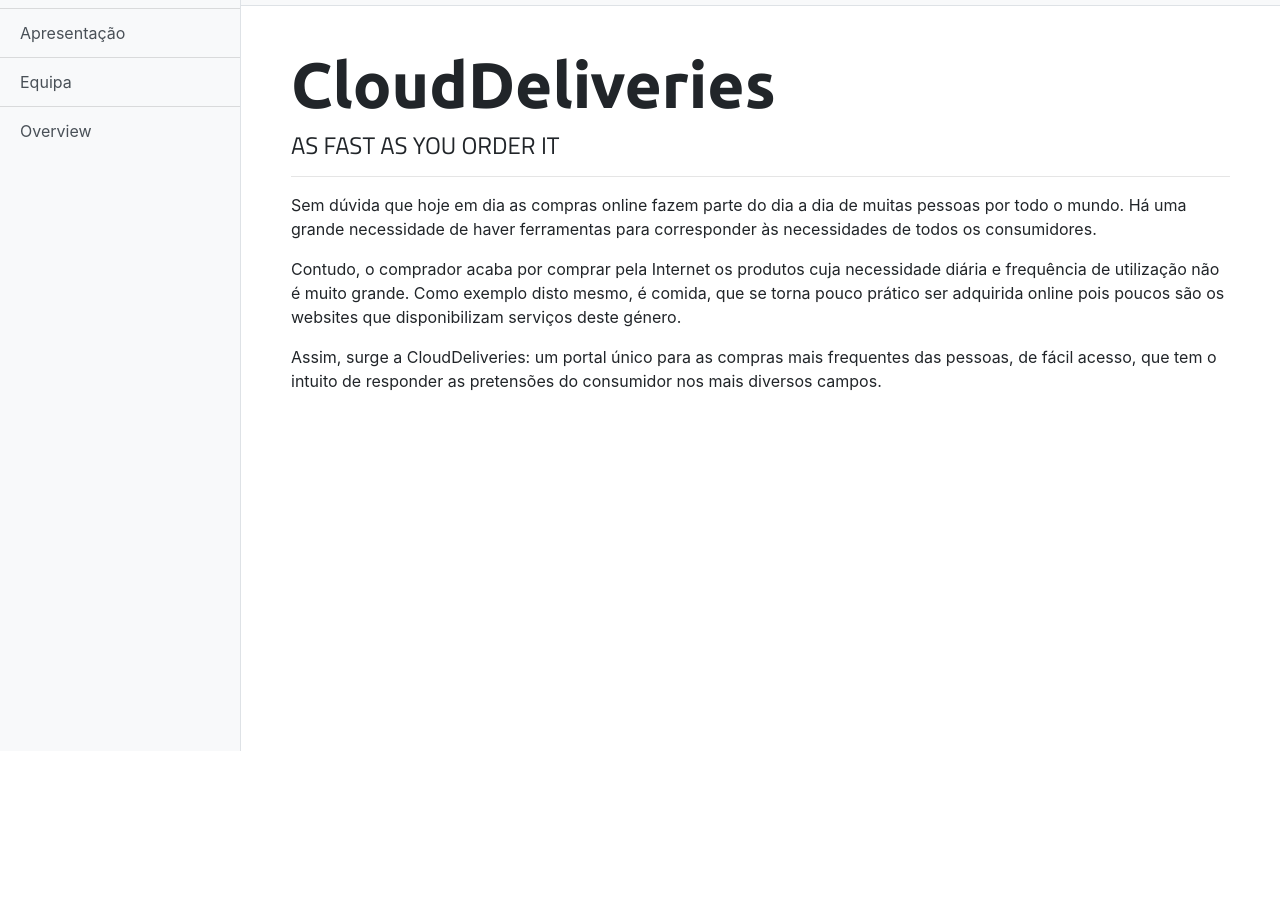
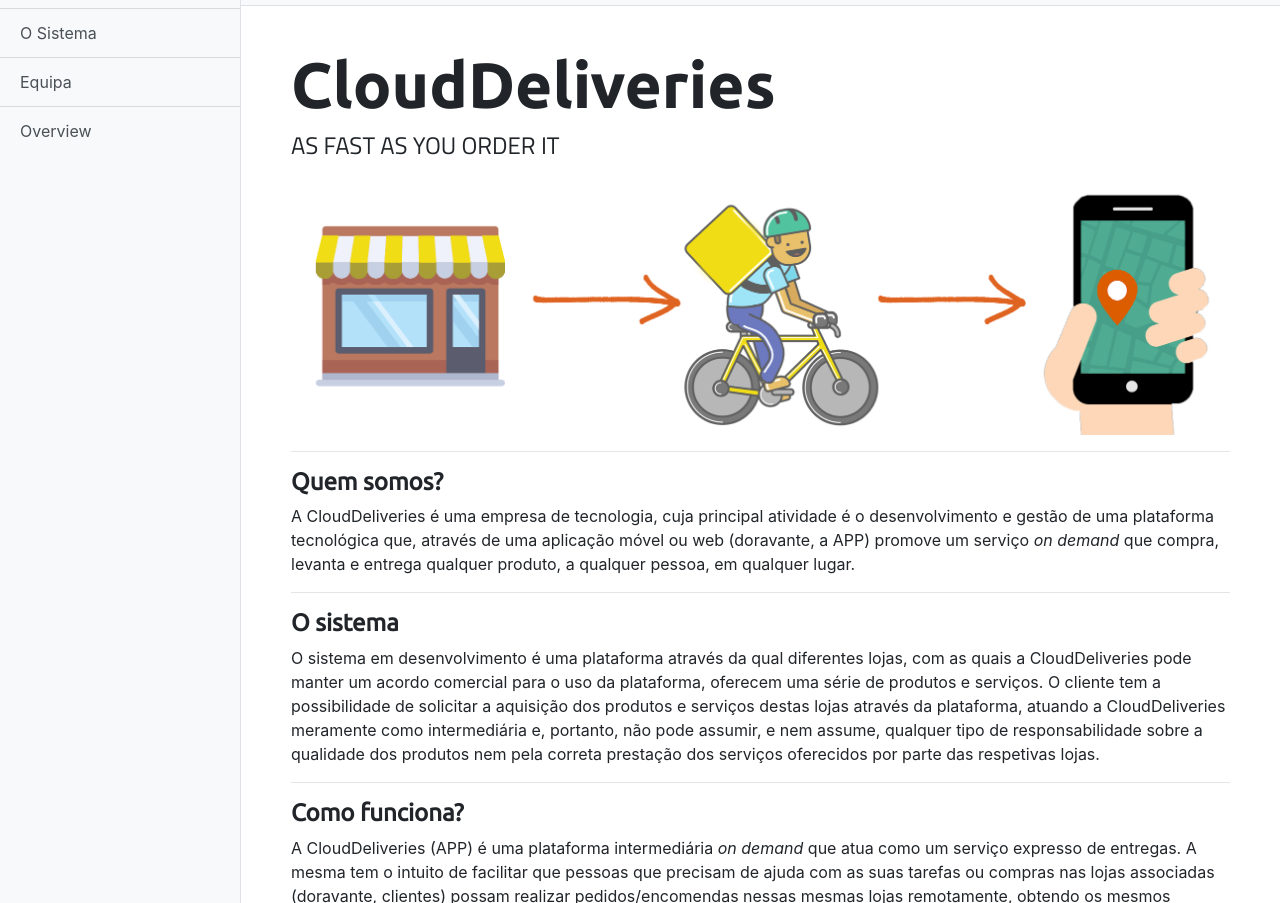
Before and after one commit to DNTM2802/microsite-system-modeling-and-analysis, a website: page index.html in a window 1280 px wide. Shown: the part 49-952 px from the top of the page. Before the commit the page ends 800 px from the top, so only its background shows below. Drawn offline with Linux system fonts and the light colour scheme.

Commit message:
Update files

```diff
--- a/index.html
+++ b/index.html
@@ -8,13 +8,15 @@
   <meta name="description" content="">
   <meta name="author" content="">
 
-  <title>CloudDeliveries</title>
+  <title>CloudDeliveries | O Sistema</title>
 
   <!-- Bootstrap core CSS -->
   <link href="vendor/bootstrap/css/bootstrap.min.css" rel="stylesheet">
 
   <!-- Custom styles for this template -->
   <link href="css/simple-sidebar.css" rel="stylesheet">
+  <link rel="stylesheet" href="https://use.fontawesome.com/releases/v5.7.2/css/all.css"
+    integrity="sha384-fnmOCqbTlWIlj8LyTjo7mOUStjsKC4pOpQbqyi7RrhN7udi9RwhKkMHpvLbHG9Sr" crossorigin="anonymous">
 
 </head>
 <style>
@@ -22,16 +24,27 @@
     font-family: Ubuntu-Bold;
     src: url(fonts/ubuntu-b.ttf);
   }
+
   @font-face {
     font-family: Titillium;
     src: url(fonts/titilliumweb-regular.ttf);
   }
+
   @font-face {
     font-family: Ubuntu-Regular;
     src: url(fonts/ubuntu-r.ttf);
   }
 
+  h1,
+  h3,
+  h4,
+  h5 {
+    font-family: Ubuntu-Regular;
+    src: url(fonts/ubuntu-r.ttf);
+    font-weight: bold;
+  }
 </style>
+
 <body>
 
   <div class="d-flex" id="wrapper">
@@ -40,7 +53,7 @@
     <div class="bg-light border-right" id="sidebar-wrapper">
       <div class="sidebar-heading"><img src="logos/logo_simple_bw.png" width="175px"> </div>
       <div class="list-group list-group-flush">
-        <a href="index.html" class="list-group-item list-group-item-action bg-light">Apresentação</a>
+        <a href="index.html" class="list-group-item list-group-item-action bg-light">O Sistema</a>
         <a href="equipa.html" class="list-group-item list-group-item-action bg-light">Equipa</a>
         <a href="overview.html" class="list-group-item list-group-item-action bg-light">Overview</a>
       </div>
@@ -85,15 +98,37 @@
       <div class="container-fluid" style="padding-left:50px; padding-right:50px;padding-top: 40px">
         <h1 style="font-family:Ubuntu-Bold;font-size: 4rem">CloudDeliveries</h1>
         <h2 style="font-family:Titillium;font-size: 1.5rem">AS FAST AS YOU ORDER IT</h2>
+        <img src="images/CD_1.png" style="width:100%">
         <hr>
-        <p>Sem dúvida que hoje em dia as compras online fazem parte do dia a dia de muitas pessoas por todo o mundo. Há
-          uma grande necessidade de haver ferramentas para corresponder às necessidades de todos os consumidores.
-          <p>Contudo, o comprador acaba por comprar pela Internet os produtos cuja necessidade diária e frequência de
-            utilização não é muito grande. Como exemplo disto mesmo, é comida, que se torna pouco prático ser adquirida
-            online pois poucos são os websites que disponibilizam serviços deste género.</p>
-          <p>Assim, surge a CloudDeliveries: um portal único para as compras mais frequentes das pessoas, de fácil
-            acesso, que tem o intuito de responder as pretensões do consumidor nos mais diversos campos.</p>
+        <h4>Quem somos?</h4>
+        <p>A CloudDeliveries é uma empresa de tecnologia, cuja principal atividade é o desenvolvimento e gestão de uma
+          plataforma tecnológica que, através de uma aplicação móvel ou web (doravante, a APP) promove um serviço <i>on
+            demand</i> que compra, levanta e entrega qualquer produto, a qualquer pessoa, em qualquer lugar.</p>
+        <hr>
+        <h4>O sistema</h4>
+        <p>O sistema em desenvolvimento é uma plataforma através da qual diferentes lojas, com as quais a
+          CloudDeliveries pode manter um acordo comercial para o uso da plataforma, oferecem uma série de produtos e
+          serviços. O cliente tem a possibilidade de solicitar a aquisição dos produtos e serviços destas lojas
+          através da plataforma, atuando a CloudDeliveries meramente como intermediária e, portanto, não pode assumir,
+          e nem assume, qualquer tipo de responsabilidade sobre a qualidade dos produtos nem pela correta prestação
+          dos serviços oferecidos por parte das respetivas lojas.
         </p>
+        <hr>
+        <h4>Como funciona?</h4>
+        <p>A CloudDeliveries (APP) é uma plataforma intermediária <i>on demand</i> que atua como um serviço expresso
+          de entregas. A
+          mesma tem o intuito de facilitar que pessoas que precisam de ajuda com as suas tarefas ou compras nas lojas
+          associadas (doravante, clientes) possam realizar pedidos/encomendas nessas mesmas lojas remotamente, obtendo
+          os mesmos através de estafetas <i>freelancers</i>, dispostos a realizar voluntariamente as entregas que os
+          clientes
+          fazem na APP.</p>
+
+        <p>Os estafetas são, portanto, uma rede de <i>freelancers</i> profissionais independentes que colaboram
+          com a APP. Quando estes estão interessados em realizar uma prestação de serviços de estafeta, conectam-se à
+          plataforma da CloudDeliveries e, num determinado período de tempo, comprometem-se a realizar o serviço de
+          compra/distribuição/entrega que o cliente lhes confere através da APP.
+        </p>
+
         <div id="repo" class="container-fluid">
 
         </div>
```
Also changed, not shown: equipa.html (+5 -5 lines), overview.html (+9 -6 lines), images/CD_1.png (added). Lines whose indentation alone changed are shown as unchanged.
